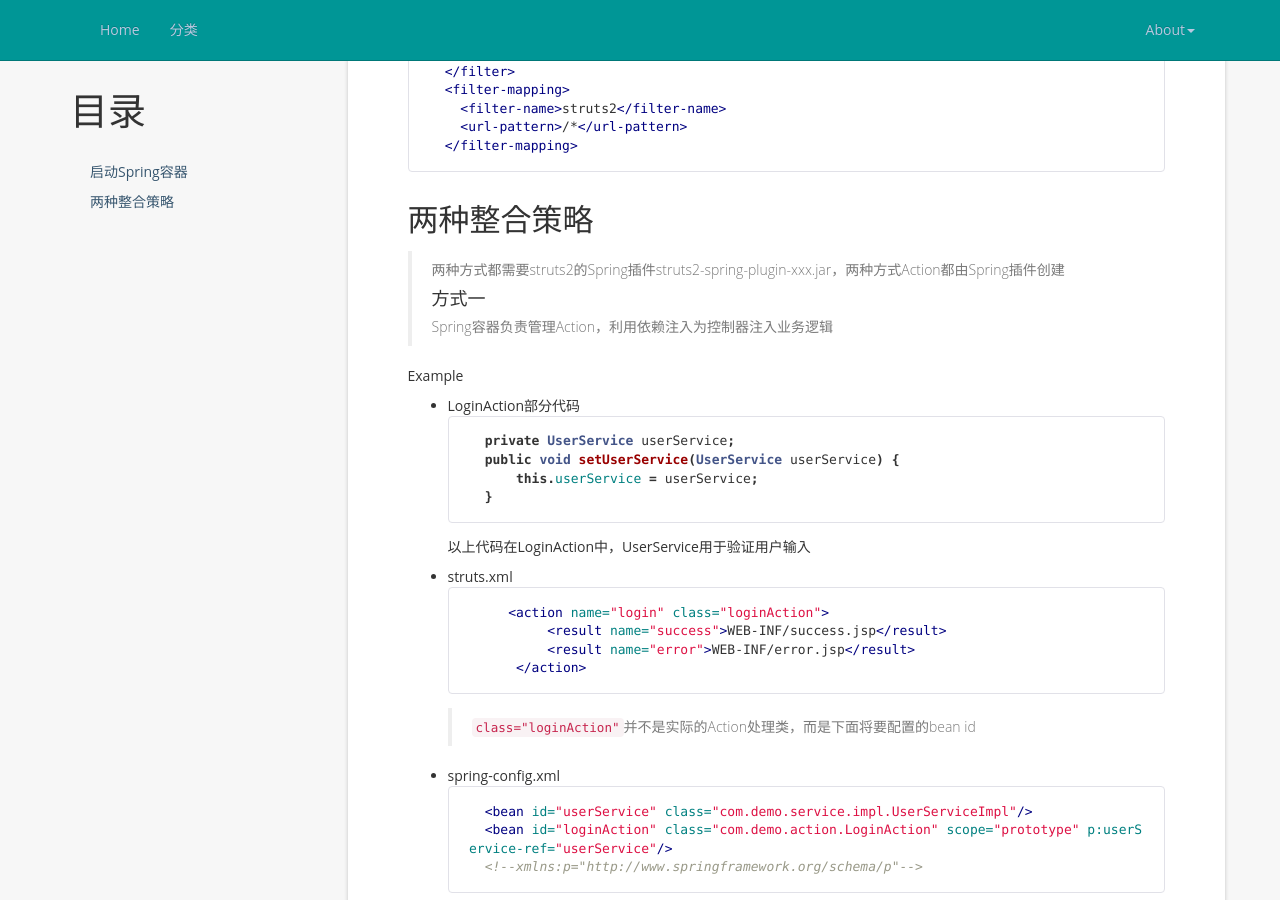
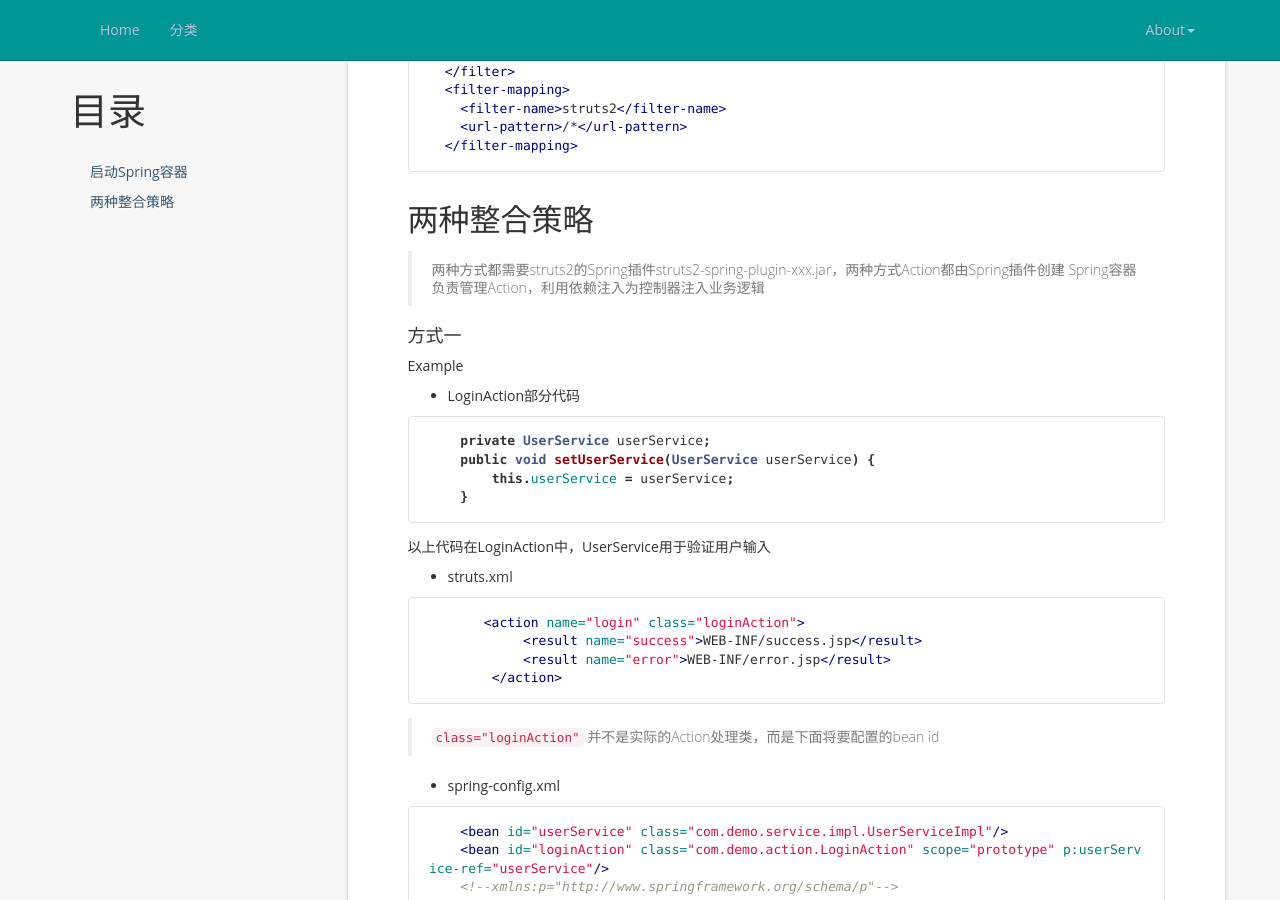
Before and after one commit to Gerry-Yu/Gerry-Yu.github.io, a Jekyll site: the page built from _posts/2016-10-7-Spring-Struts2-combine.md, in a window 1280 px wide and 900 px high, scrolled down 689 px. Built offline with Jekyll 4.4.1, drawn with Linux system fonts in a browser that asks for light colours.

Commit message:
20161007

````diff
--- a/_posts/2016-10-7-Spring-Struts2-combine.md
+++ b/_posts/2016-10-7-Spring-Struts2-combine.md
@@ -28,42 +28,57 @@ tag: SSH
     <url-pattern>/*</url-pattern>
   </filter-mapping>
 ```
+
 ## 两种整合策略
+
 > 两种方式都需要struts2的Spring插件struts2-spring-plugin-xxx.jar，两种方式Action都由Spring插件创建
-#### 方式一
 > Spring容器负责管理Action，利用依赖注入为控制器注入业务逻辑
 
+
+#### 方式一
+
+
 Example
+
 + LoginAction部分代码
+
 ``` java
     private UserService userService;
     public void setUserService(UserService userService) {
         this.userService = userService;
     }
 ```
+
 以上代码在LoginAction中，UserService用于验证用户输入
+
 + struts.xml
+
 ``` xml
        <action name="login" class="loginAction">
             <result name="success">WEB-INF/success.jsp</result>
             <result name="error">WEB-INF/error.jsp</result>
         </action>
 ```
-> `class="loginAction"`并不是实际的Action处理类，而是下面将要配置的bean id
+
+> `class="loginAction"` 并不是实际的Action处理类，而是下面将要配置的bean id
 
 + spring-config.xml
+
 ``` xml
     <bean id="userService" class="com.demo.service.impl.UserServiceImpl"/>
     <bean id="loginAction" class="com.demo.action.LoginAction" scope="prototype" p:userService-ref="userService"/>
     <!--xmlns:p="http://www.springframework.org/schema/p"-->
 ```
+
 > 所以这种方式Struts中的Action只有一个代号，真正的Action在Spring容器中，`userSerive`为LoginAction中setting变量名
 `缺点`：需要在struts.xml文件中配置`伪Action`，还需要在spring配置文件中配置scope和ref，代码冗余。scope="prototype"为每个请求都对应一个Action。
 
 #### 方式二
+
 > 自动装配方式，Action自动从Spring容器中获得业务逻辑组件，这种方式也是默认的，自动装配方式为"byName"
 
 + strurs.xml
+
 ``` xml
    <!-- <constant name="struts.objectFactory.spring.autoWire" value="name"/>-->
 
@@ -74,10 +89,13 @@ Example
         </action>
     </package>
 ```
+
 > 修改自动装配方式可以修改<constant name="struts.objectFactory.spring.autoWire" value="name"/>的value值（name,type,auto,constructor）不设置默认为byName。自动装配方式Action的class为实际完整目录
 
 + spring-config.xml
+
 ``` xml
     <bean id="userService" class="com.demo.service.impl.UserServiceImpl"/>
 ```
+
 > 这里`不需要`配置Action，`userSerive`为LoginAction中setting变量名
````
